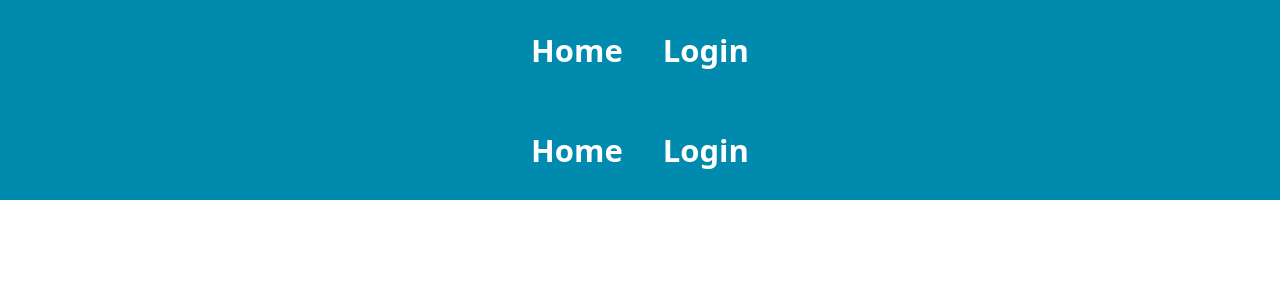
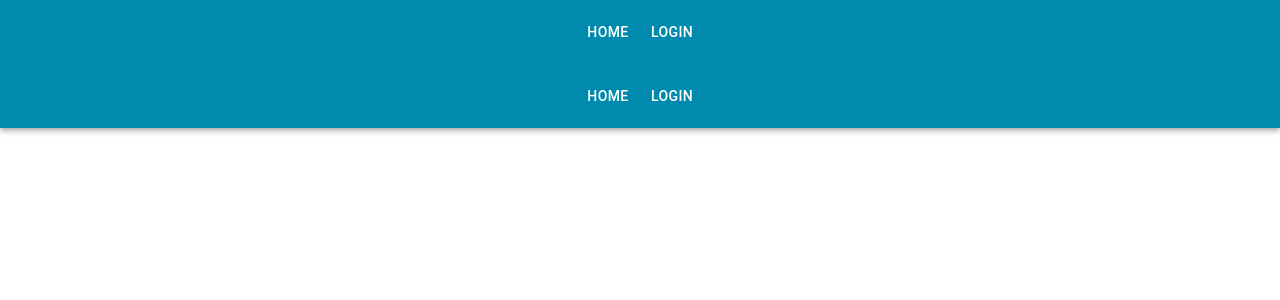
Before and after one commit to Harry-Liu23/Beatson-Team-Project, a Next.js app in the folder client/beatson-app/: page /layout in a window 1280 px wide. Shown: the top 300 px of the page. Built offline with nearby package versions, Linux system fonts and the light colour scheme.

Commit message:
Updates NavBar to use MUI Material components and MUI packages installed to facilitate this. Note globals.css was also altered to delete unnecessary functions. Needed to standardise components used.

```diff
--- a/client/beatson-app/components/Navbar.js
+++ b/client/beatson-app/components/Navbar.js
@@ -1,18 +1,24 @@
-import React from "react";
 import Link from 'next/link';
+import AppBar from '@mui/material/AppBar';
+import Box from '@mui/material/Box';
+import Toolbar from '@mui/material/Toolbar';
+import Button from '@mui/material/Button';
+
 
 const Navbar = () => {
     return (
-        <div className='page-header'>
-            <ul className='list'>
-                <li>
-                    <Link href="/">Home</Link>
-                </li>
-                <li>
-                    <Link href="/login">Login</Link>
-                </li>
-            </ul>
-        </div>
+        <Box >
+            <AppBar position="static">
+                <Toolbar className="page-header">
+                    <Button color="inherit">
+                        <Link href="/">Home</Link>
+                    </Button>
+                    <Button color="inherit">
+                        <Link href="/login">Login</Link>
+                    </Button>
+                </Toolbar>
+            </AppBar>
+        </Box>
     );
 }
 export default Navbar;
--- a/client/beatson-app/package.json
+++ b/client/beatson-app/package.json
@@ -9,6 +9,9 @@
     "lint": "next lint"
   },
   "dependencies": {
+    "@emotion/react": "^11.11.3",
+    "@emotion/styled": "^11.11.0",
+    "@mui/material": "^5.15.4",
     "next": "14.0.2",
     "react": "^18",
     "react-dom": "^18",
--- a/client/beatson-app/styles/globals.css
+++ b/client/beatson-app/styles/globals.css
@@ -8,20 +8,9 @@
 
 .page-header {
   background-color: #008AAD;
-  height: 100px;
-  display: flex;
-  flex-direction: column;
   align-items: center;
   justify-content: center;
-  font-size: calc(15px + 2vmin);
-  font-weight: bold;
   color: white;
-}
-
-.list{
-  display: flex;
-  list-style: none;
-  gap: 40px;
 }
 
 .page-content {
```
Also changed, not shown: 1 other file (tests, documents, lock files or other folders).
